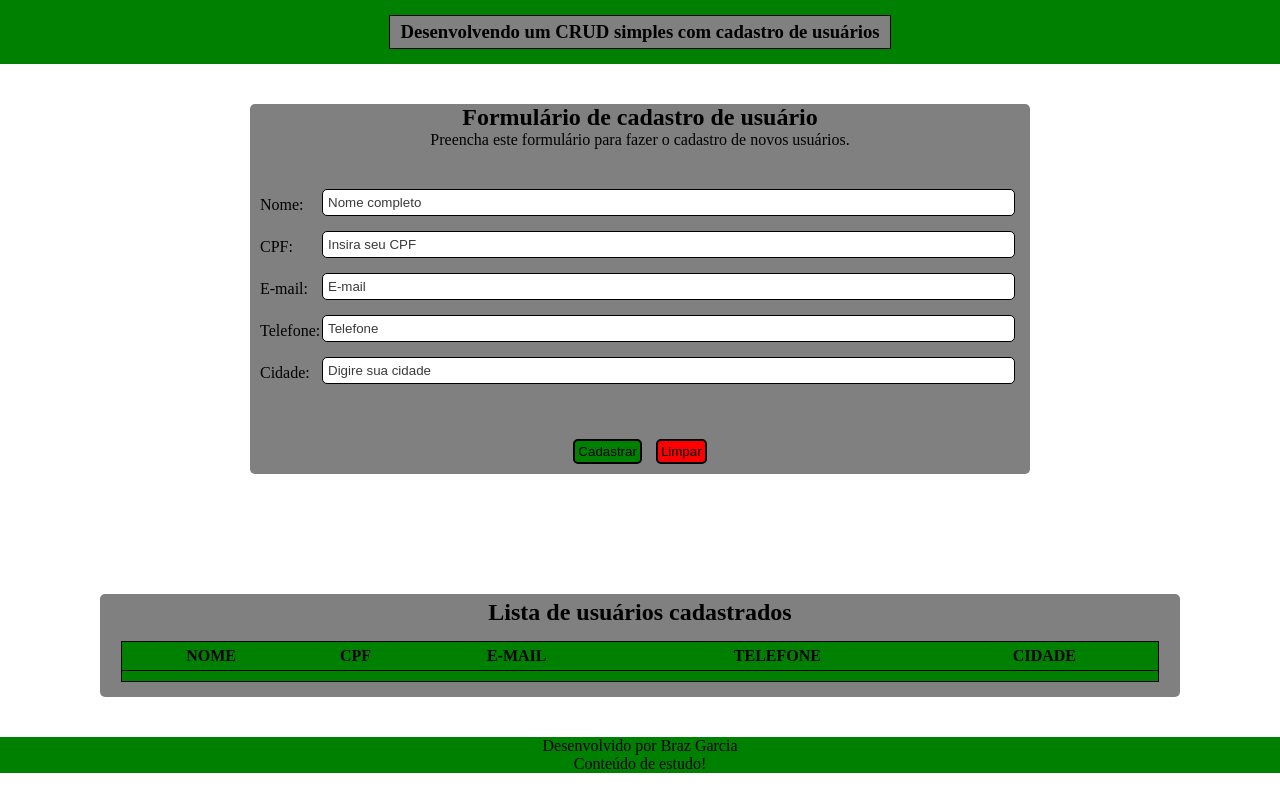
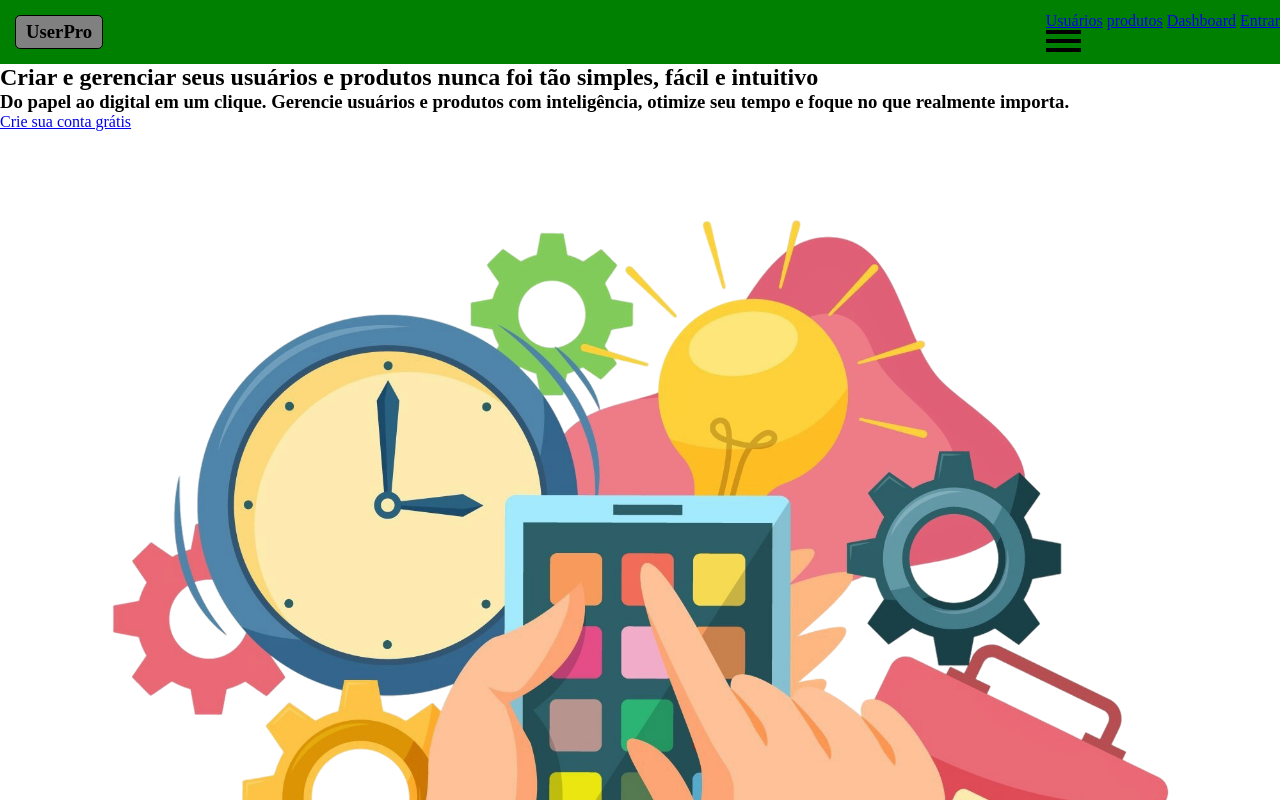
Before and after one commit to brazgarcia/crud-melhorado, a plain HTML site: page frontend/index.html in a window 1280 px wide. Shown: the top 800 px of the page. Drawn offline with Linux system fonts and the light colour scheme.

Commit message:
Correção de alguns bugs

```diff
--- /dev/null
+++ b/frontend/css/header.css
@@ -0,0 +1,34 @@
+.cabecalho {
+    background-color: var(--cor-principal);
+    display: flex;
+    justify-content: space-between;
+    align-items: center;
+}
+
+.cabecalho__titulo {
+    margin: 15px;
+    border: solid 1px #000000;
+    border-radius: 5px;
+    padding: 5px 10px;
+    background-color: var(--cor-segundaria);
+}
+
+.link-logo {
+    text-decoration: none;
+    color: #000000;
+}
+
+.nav-bar {
+    display: flex;
+    flex-direction: column;
+    gap: 5px;
+}
+
+.tres_barras {
+
+    background-color: black;
+    width: 35px;
+    height: 4px;
+
+
+}
--- a/frontend/css/style.css
+++ b/frontend/css/style.css
@@ -1,3 +1,5 @@
+@import url("header.css");
+
 :root {
     --cor-principal: #008000;
     --cor-segundaria: #808080;
@@ -9,18 +11,6 @@
     box-sizing: border-box;
 }
 
-.cabecalho {
-    background-color: var(--cor-principal);
-    display: flex;
-    justify-content: center;
-}
-
-.cabecalho__titulo {
-    margin: 15px;
-    border: solid 1px #000000;
-    padding: 5px 10px;
-    background-color: var(--cor-segundaria);
-}
 
 .conteudo {
     display: flex;
--- a/frontend/index.html
+++ b/frontend/index.html
@@ -4,7 +4,7 @@
     <meta charset="UTF-8">
     <meta name="viewport" content="width=device-width, initial-scale=1.0">
 
-    <title>Crud-melhorado</title>
+    <title>Gerenciador de usuários / produtos</title>
 
     <link rel="stylesheet" href="css/style.css">
 
@@ -12,70 +12,38 @@
 <body class="corpo">
 
     <header class="cabecalho">
-        <h3 class="cabecalho__titulo">Desenvolvendo um CRUD simples com cadastro de usuários</h3>
+        <a class="link-logo" href="/frontend/index.html">
+            <h3 class="cabecalho__titulo">UserPro</h3>
+        </a>
+        <div>
+            <a href="routes/users.html">Usuários</a>
+            <a href="routes/products.html">produtos</a>
+            <a href="routes/dashboard.html">Dashboard</a>
+
+            <a href="routes/login.html">Entrar</a>
+
+            <a href="# " class="nav-bar">
+                <div class="tres_barras"></div>
+                <div class="tres_barras"></div>
+                <div class="tres_barras"></div>
+            </a>
+        </div>
     </header>
 
+
+
+
+
+
     <main class="conteudo">
-        <section class="conteudo__section">
-            <div class="introducao-formulario">
-                <h1 class="conteudo__titulo">Formulário de cadastro de usuário</h1>
+        <section>
+            <h1>Criar e gerenciar seus usuários e produtos nunca foi tão simples, fácil e  intuitivo</h1>
+            <h3>Do papel ao digital em um clique. Gerencie usuários e produtos com inteligência, otimize seu tempo e foque no que realmente importa.</h3>
 
-                <p class="conteudo__texto">
-                    Preencha este formulário para fazer o cadastro de novos usuários.
-                </p>
-            </div>
-
-            <form class="conteudo__formulario" id="userForm">
-                <div class="inputs">
-                    <label for="nome" class="formulario">Nome:
-                        <input class="formulario-dados" type="text" name="nome" id="nome" placeholder="Nome completo" required>
-                    </label>
-                    <label for="cpf" class="formulario">CPF:
-                        <input class="formulario-dados" type="text" name="cpf" id="cpf" placeholder="Insira seu CPF" required>
-                    </label>
-                    <label for="email" class="formulario">E-mail:
-                        <input class="formulario-dados" type="email" name="email" id="email" placeholder="E-mail" required>
-                    </label>
-                    <label for="telefone" class="formulario">Telefone:
-                        <input class="formulario-dados" type="tel" name="telefone" id="telefone" placeholder="Telefone" required>
-                    </label>
-                    <label for="cidade" class="formulario">Cidade:
-                        <input class="formulario-dados" type="text" name="cidade" id="cidade" placeholder="Digire sua cidade" required>
-                    </label>
-                </div>
-                <div class="botoes">
-                    <button class="botao submit" type="submit">Cadastrar</button>
-                    <button class="botao reset" type="reset">Limpar</button>
-                </div>
-            </form>
+            <a href="#">Crie sua conta grátis</a>
         </section>
 
-        <section class="conteudo__lista">
-            <h2 class="lista__titulo">Lista de usuários cadastrados</h2>
-                <table class="table" id="usersTable">
-                    <thead>
-                        <tr>
-                            <th>NOME</th>
-                            <th>CPF</th>
-                            <th>E-MAIL</th>
-                            <th>TELEFONE</th>
-                            <th>CIDADE</th>
-                            <th></th>
-                        </tr>
-                    </thead>
-
-                    <tbody class="lista__user" id="userList">
-                        <tr>
-                            <td></td>
-                            <td></td>
-                            <td></td>
-                            <td></td>
-                            <td></td>
-                        </tr>
-                    </tbody>
-
-                </table>
-        </section>
+        <img src="assets/home_produtividade.png" alt="Imagem de produtividade">
     </main>
 
     <footer class="rodape">
--- a/frontend/js/products.js
+++ b/frontend/js/products.js
@@ -15,7 +15,7 @@ productForm.addEventListener('submit', async(e) => {
 
     await fetch (API_URL_products, {
         method: 'POST',
-        headers: { 'Content-Type': 'application/json '},
+        headers: { 'Content-Type': 'application/json' },
         body: JSON.stringify({ nomeProduto, codBarras, categoria, marca, descricao })
     });
 
@@ -39,8 +39,8 @@ async function loadProducts() {
         <td>${product.categoria}</td>
         <td>${product.marca}</td>
         <td>${product.descricao}</td>
-        <td><button class="botao botao-responsividade" onclick="putProduct">${product.id}</button></td>
-        <td><button class="botao botao-responsividade" onclick="deleteProduct">${product.id}</button></td>
+        <td><button class="botao botao-responsividade" onclick="putProduct(${product.id})">Atualizar</button></td>
+        <td><button class="botao botao-responsividade" onclick="deleteProduct(${product.id})">Deletar</button></td>
         `;
         productList.appendChild(tr);
     });
--- a/frontend/js/users.js
+++ b/frontend/js/users.js
@@ -45,6 +45,12 @@ async function loadUsers() {
     });
 }
 
+// Atualizar usuário
+async function putUser(id) {
+   document.getElementById('nome').value = 'user.nome';
+}
+
+
 // Deletar usuário
 async function deleteUser(id) {
     await fetch(`${API_URL_users}/${id}`, {method: 'DELETE' });
```
Also changed, not shown: backend/server.js (+37 -37 lines), frontend/routes/dashboard.html (+1 -1 lines), frontend/routes/products.html (+2 -3 lines), frontend/routes/users.html (+1 -5 lines), frontend/assets/home_produtividade.png (added).
